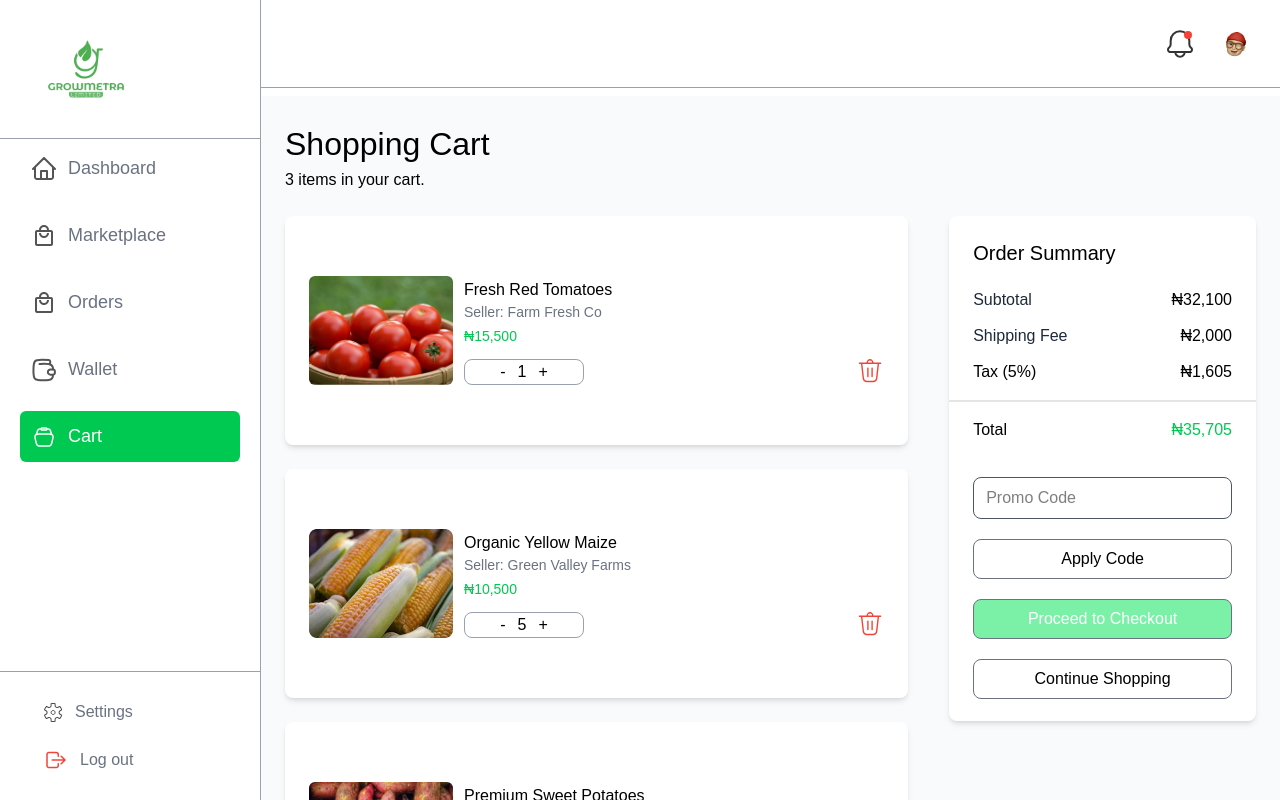
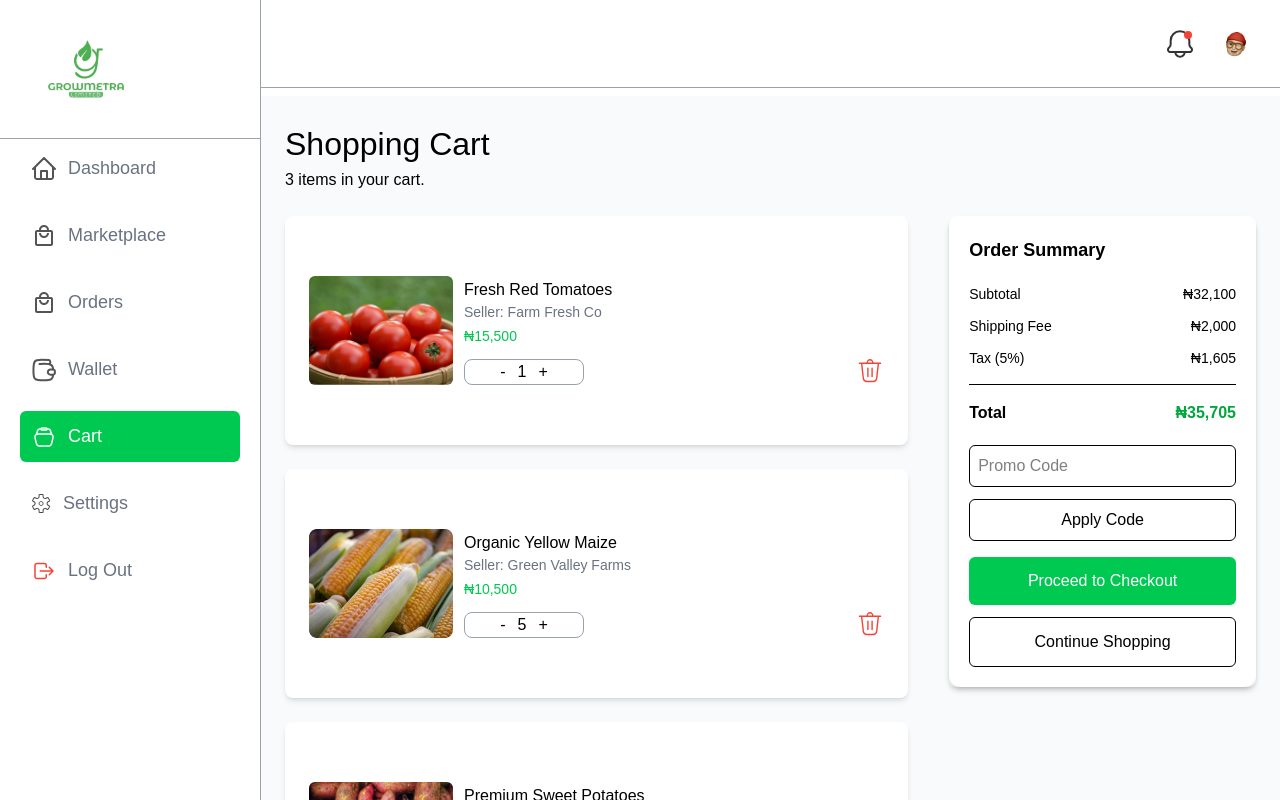
Before and after one commit to GROWMETRA11/GrowMetra11, a React (Vite) app: page /cart in a window 1280 px wide. Built offline with nearby package versions, Linux system fonts and the light colour scheme.

Commit message:
Fix: Fixed sidebar error

```diff
--- a/src/pages/dashboard/famers/components/DashboardLayout.jsx
+++ b/src/pages/dashboard/famers/components/DashboardLayout.jsx
@@ -49,6 +49,18 @@ const dashBoardLink = [{
     inActiveIcon: <Cart  color="#545454" />,
     links: "/cart",
 },
+{
+    title: "Settings",
+    activeIcon: <SettingsIcon  color="#FFFFFF" />,
+    inActiveIcon: <SettingsIcon  color="#545454" />,
+    links: "/settings",
+},
+{
+    title: "Log Out",
+    activeIcon: <LogoutIcon  color="#FFFFFF" />,
+    inActiveIcon: <LogoutIcon  color="#545454" />,
+    links: "/logout",
+},
 ]
 
 // const isMarketActive = active.split("/")[1].toLowerCase() === "market";
@@ -85,7 +97,7 @@ const dashBoardLink = [{
        </div>
 
        {/* Bottom - This will now stick to bottom */}
-        <div className="border-t-[0.2px] border-t-gray-400 py-4 mt-[7px]">
+       {/*  <div className="border-t-[0.2px] border-t-gray-400 py-4 mt-[7px]">
             <div className="flex items-center gap-3 px-6 py-3 text-gray-500 hover:bg-green-100 hover:text-green-500 cursor-pointer rounded-md mx-5">
                 <SettingsIcon />
                 <p>Settings</p>
@@ -94,7 +106,7 @@ const dashBoardLink = [{
                 <LogoutIcon />
                 <p>Log out</p>
             </div>
-       </div>
+       </div> */}
     </div>
 
 
--- a/src/pages/dashboard/famers/screen/Cart.jsx
+++ b/src/pages/dashboard/famers/screen/Cart.jsx
@@ -1,9 +1,9 @@
 import React from "react";
 import DashboardLayout from "../components/DashboardLayout";
 import DeleteIcon from "../../../../Components/iconComponent/DeleteIcon";
-import tomatoes from "../../../../assets/images/Fresh Tomatoes.png"
-import maize from "../../../../assets/images/Maize.webp"
-import potatoes from "../../../../assets/images/potato.png"
+import tomatoes from "../../../../assets/images/Fresh Tomatoes.png";
+import maize from "../../../../assets/images/Maize.webp";
+import potatoes from "../../../../assets/images/potato.png";
 
 const Cart = () => {
   const cartItems = [
@@ -33,6 +33,12 @@ const Cart = () => {
     },
   ];
 
+  const summaryData = [
+    { label: "Subtotal", amount: 32100 },
+    { label: "Shipping Fee", amount: 2000 },
+    { label: "Tax (5%)", amount: 1605 },
+  ];
+
   return (
     <DashboardLayout>
       <h2 className="text-[32px] font-normal">Shopping Cart</h2>
@@ -41,7 +47,10 @@ const Cart = () => {
         {/* Left Items */}
         <div className="w-[65%]">
           {cartItems.map((item) => (
-            <div key={item.id} className=" px-6 py-[60px] shadow-md bg-white rounded-lg flex items-end gap-[11px] mb-6">
+            <div
+              key={item.id}
+              className=" px-6 py-[60px] shadow-md bg-white rounded-lg flex items-end gap-[11px] mb-6"
+            >
               <img
                 src={item.image}
                 alt={item.name}
@@ -57,7 +66,7 @@ const Cart = () => {
 
                 <div className="flex border border-gray-400 w-30 font-medium rounded-lg justify-center items-center mt-3 gap-3">
                   <button className="">-</button>
-                  <span >{item.quantity}</span>
+                  <span>{item.quantity}</span>
                   <button className="">+</button>
                 </div>
               </div>
@@ -68,7 +77,7 @@ const Cart = () => {
         </div>
 
         <div className="bg-white rounded-lg shadow-md w-[32%] h-fit">
-          <div className="px-6 pt-[22px]">
+          {/* <div className="px-6 pt-[22px]">
           <p className="text-[20px] font-normal mb-5 ">Order Summary</p>
 
           <div className="text-base font-normal flex justify-between">
@@ -99,6 +108,53 @@ const Cart = () => {
             <button className="h-10 text-base flex justify-center items-center mb-5 w-full bg-white border border-gray-500 rounded-lg ">Apply Code</button>
             <button className="h-10 text-base flex justify-center items-center mb-5 w-full bg-green-300 text-white border border-gray-500 rounded-lg ">Proceed to Checkout</button>
             <button className="h-10 text-base flex justify-center items-center w-full bg-white border border-gray-500 rounded-lg ">Continue Shopping</button>
+          </div> */}
+          <div className="bg-white p-5 rounded-xl shadow-md w-full max-w-sm">
+            <h2 className="font-semibold text-lg mb-5">Order Summary</h2>
+
+            <div className="space-y-3">
+              {summaryData.map((item, index) => (
+                <div
+                  key={index}
+                  className="flex items-center justify-between text-sm"
+                >
+                  <p>{item.label}</p>
+                  <p className="font-medium">₦{item.amount.toLocaleString()}</p>
+                </div>
+              ))}
+            </div>
+
+            <hr className="my-4" />
+
+            {/* Total */}
+            <div className="flex justify-between items-center text-base font-semibold">
+              <p>Total</p>
+              <p className="text-green-600">
+                ₦
+                {summaryData.reduce((a, b) => a + b.amount, 0).toLocaleString()}
+              </p>
+            </div>
+
+            {/* Promo Code */}
+            <input
+              type="text"
+              placeholder="Promo Code"
+              className="border w-full mt-5 p-2 rounded-md focus:outline-none"
+            />
+
+            <button className="w-full border p-2 rounded-md mt-3">
+              Apply Code
+            </button>
+
+            {/* Checkout */}
+            <button className="w-full bg-green-500 text-white p-3 rounded-md mt-4">
+              Proceed to Checkout
+            </button>
+
+            {/* Continue Shopping */}
+            <button className="w-full border p-3 rounded-md mt-3">
+              Continue Shopping
+            </button>
           </div>
         </div>
       </div>
--- /dev/null
+++ b/src/pages/dashboard/famers/screen/Logout.jsx
@@ -0,0 +1,11 @@
+import React from 'react'
+import DashboardLayout from '../components/DashboardLayout'
+
+const Logout = () => {
+  return (
+    <DashboardLayout>
+    </DashboardLayout>
+  )
+}
+
+export default Logout
--- /dev/null
+++ b/src/pages/dashboard/famers/screen/Settings.jsx
@@ -0,0 +1,11 @@
+import React from 'react'
+import DashboardLayout from '../components/DashboardLayout'
+
+const Settings = () => {
+  return (
+    <DashboardLayout>
+    </DashboardLayout>
+  )
+}
+
+export default Settings
--- a/src/routes/AppRoutes.jsx
+++ b/src/routes/AppRoutes.jsx
@@ -10,6 +10,8 @@ import Orders from '../pages/dashboard/famers/screen/Orders'
 import Cart from '../pages/dashboard/famers/screen/Cart'
 import Wallet from '../pages/dashboard/famers/screen/Wallet'
 import AboutUs from '../pages/aboutPage/AboutUs'
+import Logout from '../pages/dashboard/famers/screen/Logout'
+import Settings from '../pages/dashboard/famers/screen/Settings'
 
 
 const AppRoutes = () => {
@@ -25,6 +27,8 @@ const AppRoutes = () => {
         <Route path='/orders' element={<Orders/>}/>
         <Route path='/cart' element={<Cart/>}/>
         <Route path='/wallet' element={<Wallet/>}/>
+        <Route path='/settings' element={<Settings/>}/>
+        <Route path='/logout' element={<Logout/>}/>
         <Route path='/about' element={<AboutUs/>}/>
     </Routes>
 
```
